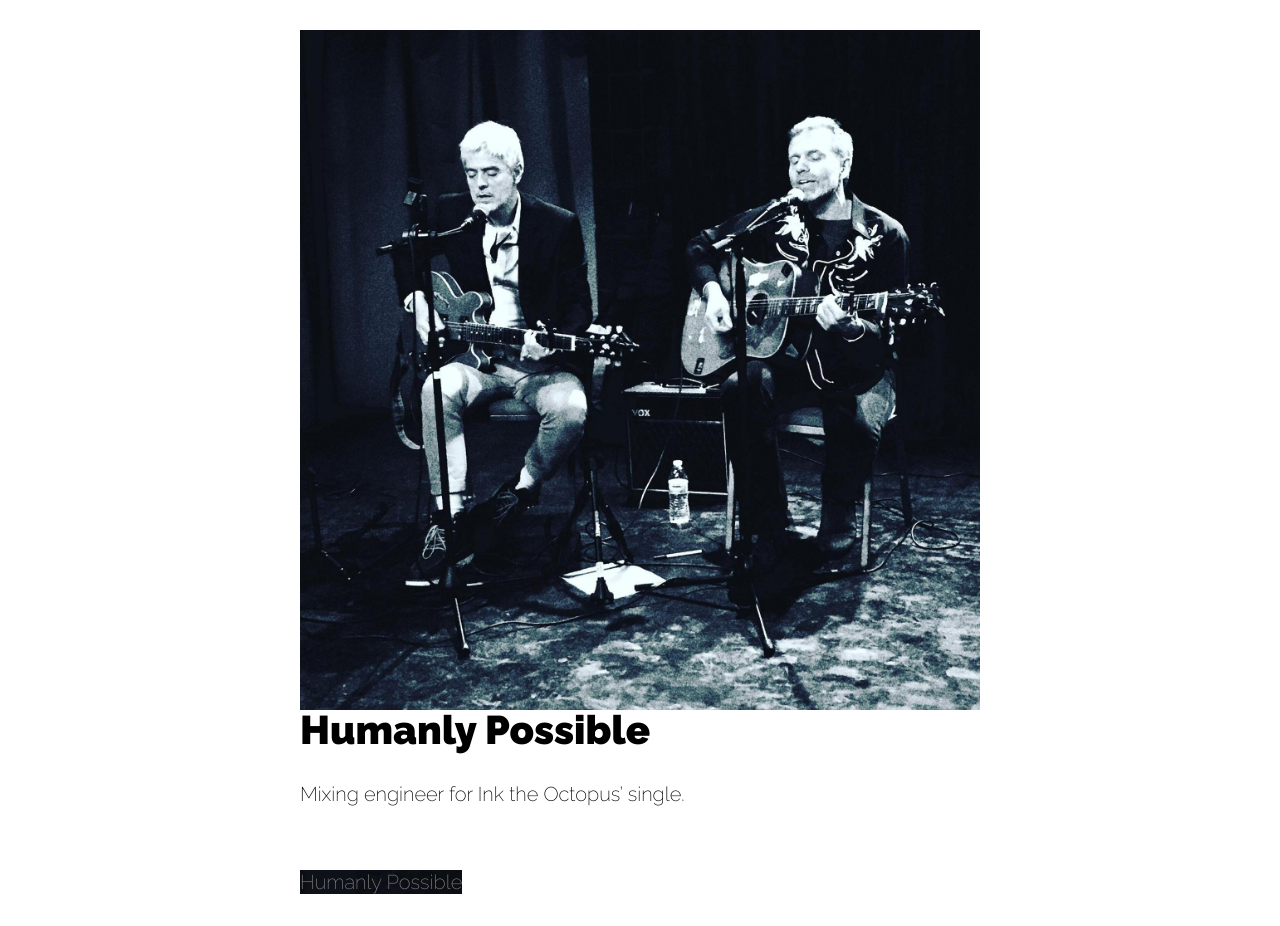
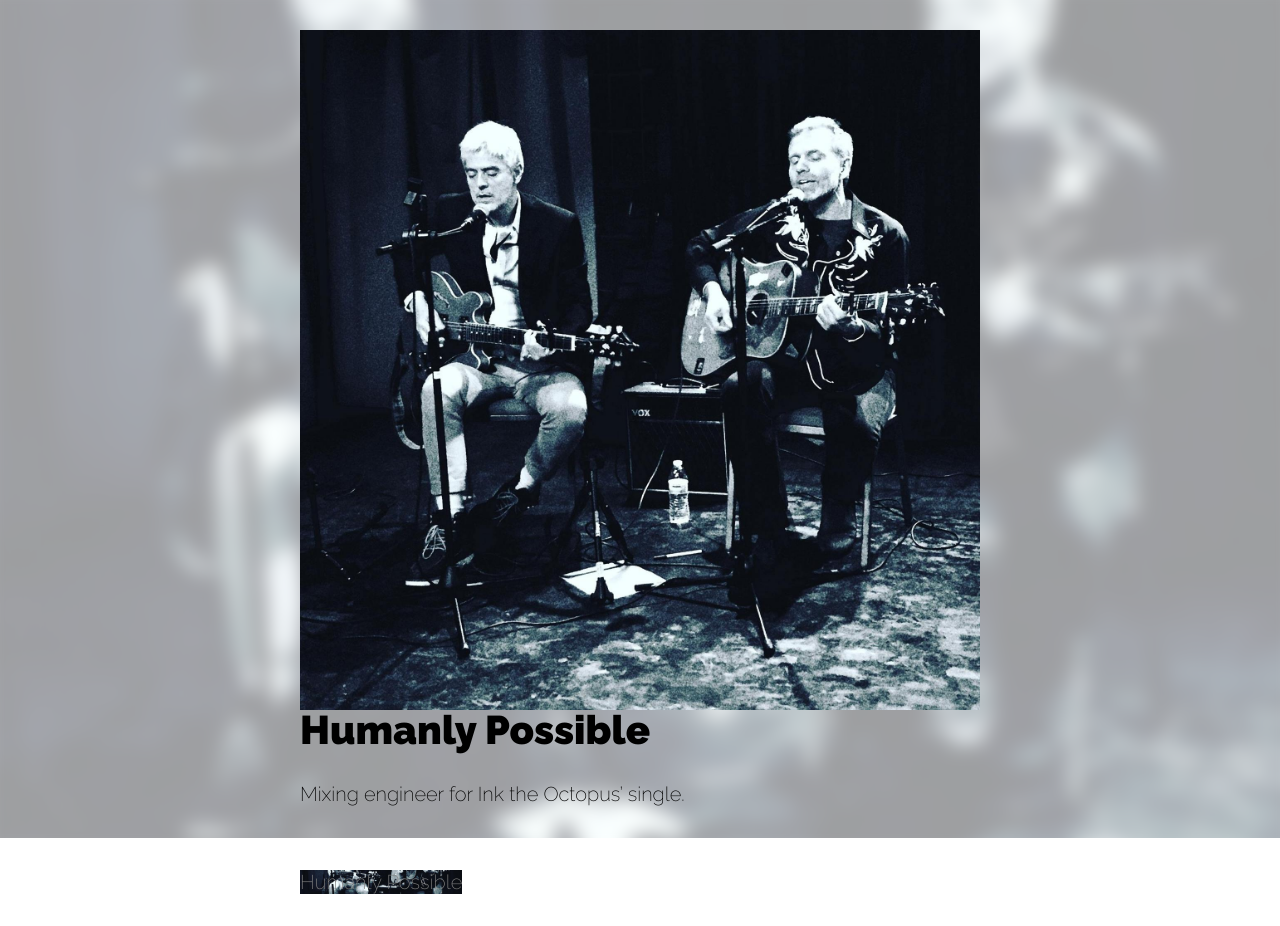
Before and after one commit to dawaltconley/rob, a Jekyll site: the page built from index.html, in a window 1280 px wide. Built offline with Jekyll 4.4.1, drawn with Linux system fonts in a browser that asks for light colours.

Commit message:
added basic support for getting background images from project images, applied to project sections, lightened and with blur

```diff
--- a/_includes/project.html
+++ b/_includes/project.html
@@ -1,5 +1,6 @@
-<div id="{{ include.project.slug }}" class="stretch content-padding">
+{% assign bg_img = include.project.title | slugify | append: '-img' %}
 
+<div id="{{ include.project.slug }}" class="stretch content-padding {{ bg_img }}">
 
   <img src="{{ site.baseurl }}/{{ site.prose.media }}/{{ include.project.image }}" alt="{{ include.project.title }}">
 
--- a/_sass/_modules.scss
+++ b/_sass/_modules.scss
@@ -127,6 +127,20 @@ $all-sides: "top", "left", "right", "bottom";
 
     &:hover {
         text-decoration: none;
+    }
+}
+
+/*
+ * Images
+ */
+
+.bg-img {
+    @include background-image;
+}
+
+@each $name, $image in $project-images {
+    .#{$name}-img {
+        @include background-image($image, $lighten: .6, $blur: 10px);
     }
 }
 
--- a/css/main.scss
+++ b/css/main.scss
@@ -26,9 +26,13 @@ $gray-color:            #828282;
 $gray-color-light:      lighten($gray-color, 40%);
 $gray-color-dark:       darken($gray-color, 25%);
 
-$fa-icons:          ({% for icon in site.data.icon-types %}
-                        {{ icon.type }}: {{ icon.color }},{% endfor %}
-                    );
+$fa-icons:              ({% for icon in site.data.icon-types %}
+                            {{ icon.type }}: {{ icon.color }},{% endfor %}
+                        );
+
+$project-images:        ({% for project in site.projects %}
+                            {{ project.title | slugify }}: url({{ site.baseurl }}/{{ site.prose.media}}/{{ project.image }}),{% endfor %}
+                        );
 
 // Themes
 
@@ -115,11 +119,11 @@ $bp-mobile:             600px;
 @mixin background-image ($image: none, $x: center, $y: center, $lighten: 0, $darken: 0, $blur: null) {
 
     @if $blur {
-        $blur-offset: -$blur * 2;
         position: relative;
         overflow: hidden;
 
         &::after {
+            $blur-offset: -$blur * 2;
             content: "";
             position: absolute;
             top: $blur-offset; left: $blur-offset; right: $blur-offset; bottom: $blur-offset;
```
